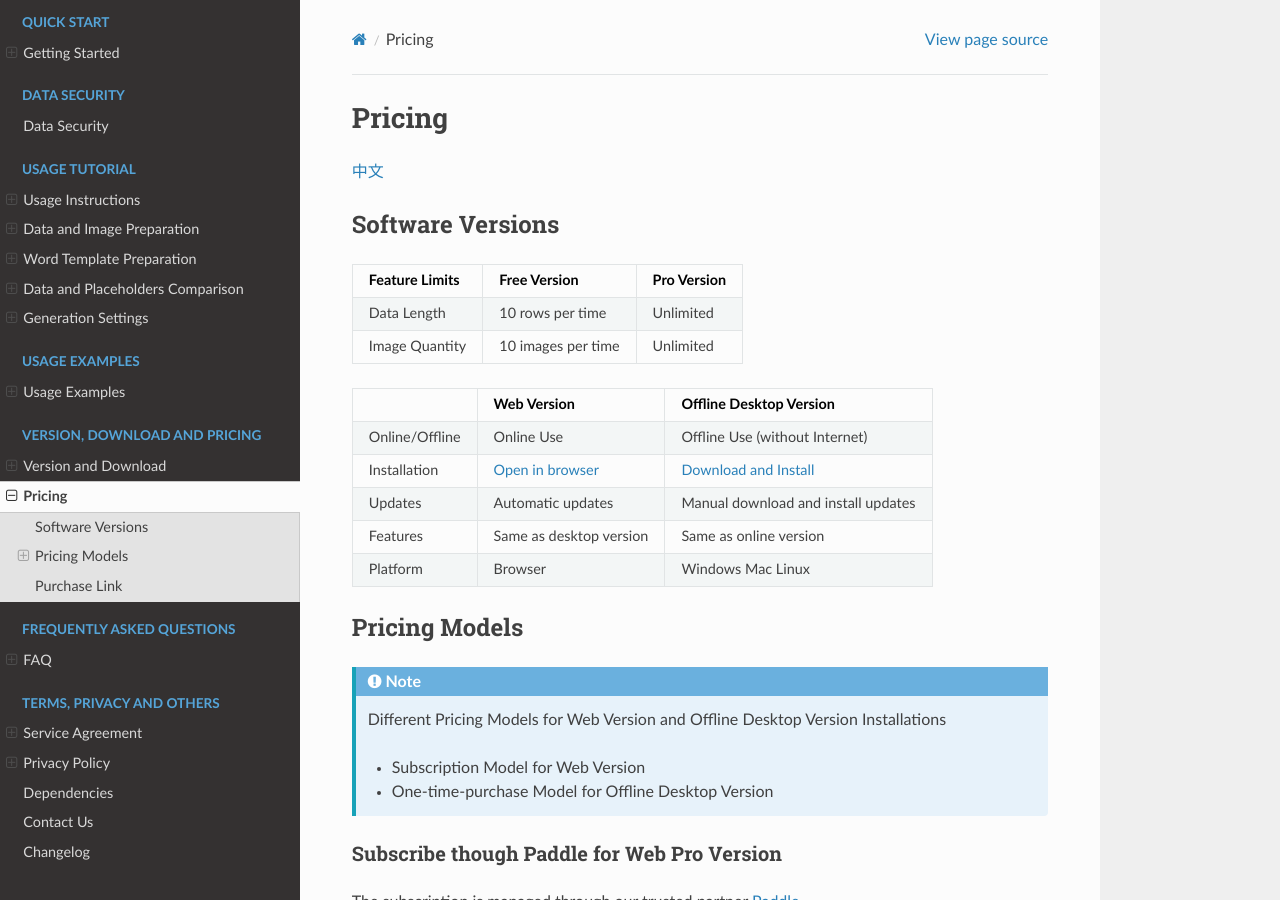
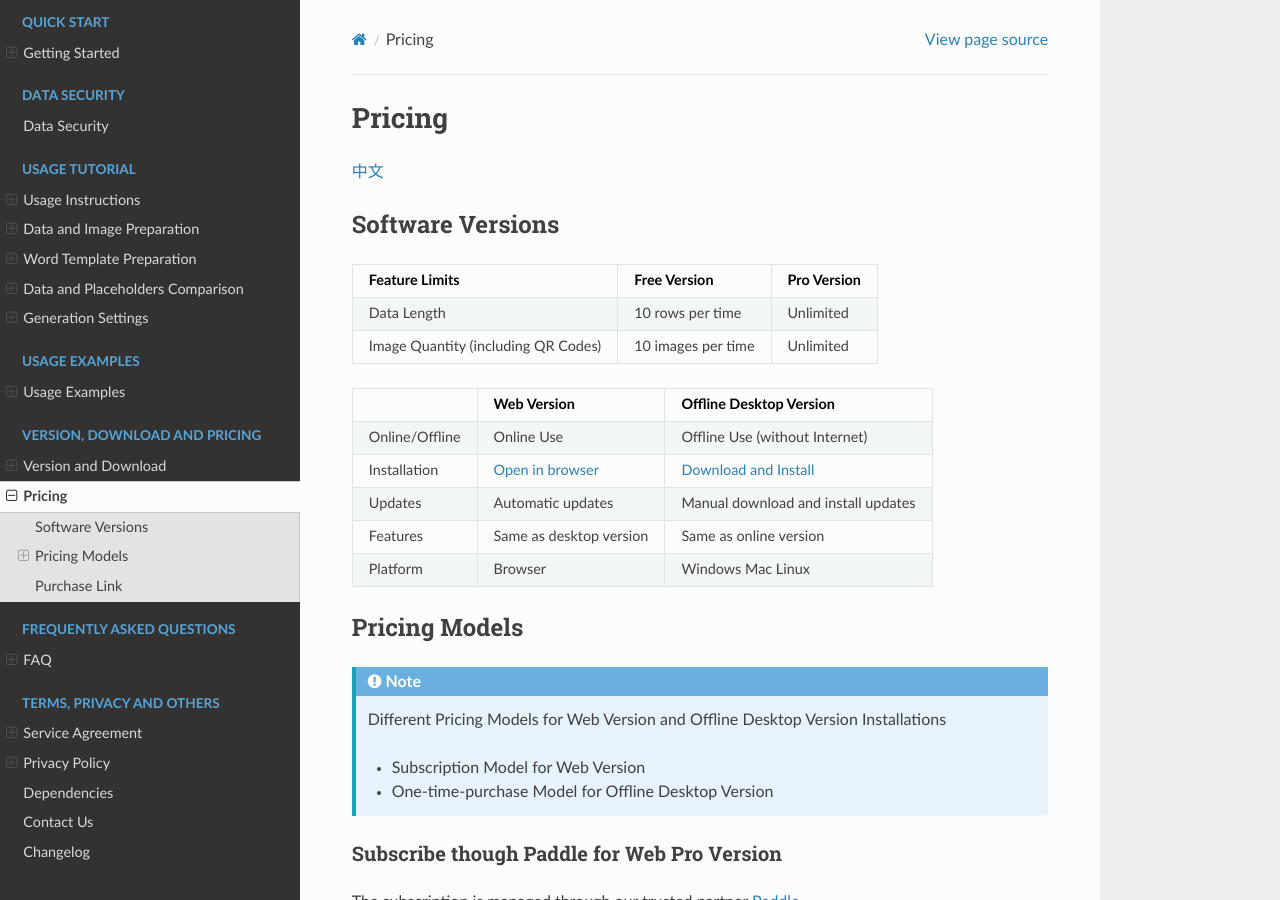
Before and after one commit to he-yang/sheet-to-doc, a Sphinx documentation site: the page built from source/Pricing.md, in a window 1280 px wide and 900 px high. Built offline with Sphinx 7.4.7 and the Read the Docs theme 3.1.0, drawn with Linux system fonts in a browser that asks for light colours.

Commit message:
update example

```diff
--- a/source/Pricing.md
+++ b/source/Pricing.md
@@ -33,7 +33,7 @@
 | Feature Limits | Free Version | Pro Version |
 | :--------: | :--------: | :--------: |
 | Data Length | 10 rows per time | Unlimited |
-| Image Quantity | 10 images per time | Unlimited |
+| Image Quantity (including QR Codes) | 10 images per time | Unlimited |
 
 
 
```
Also changed, not shown: 1 other file.
